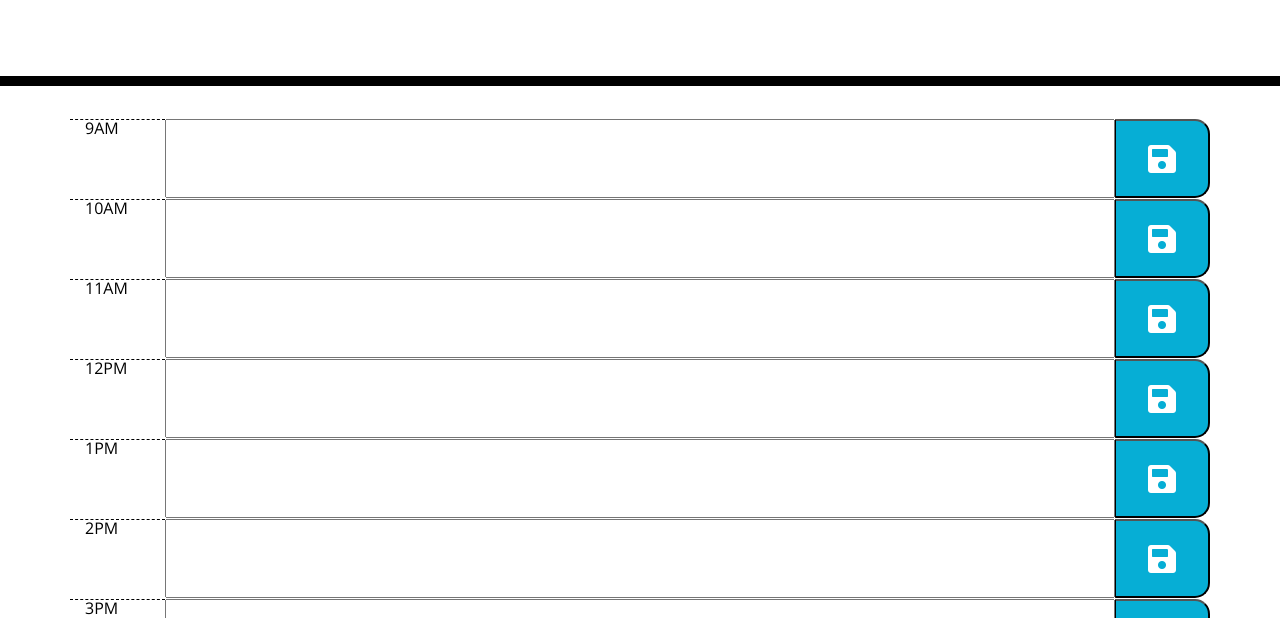
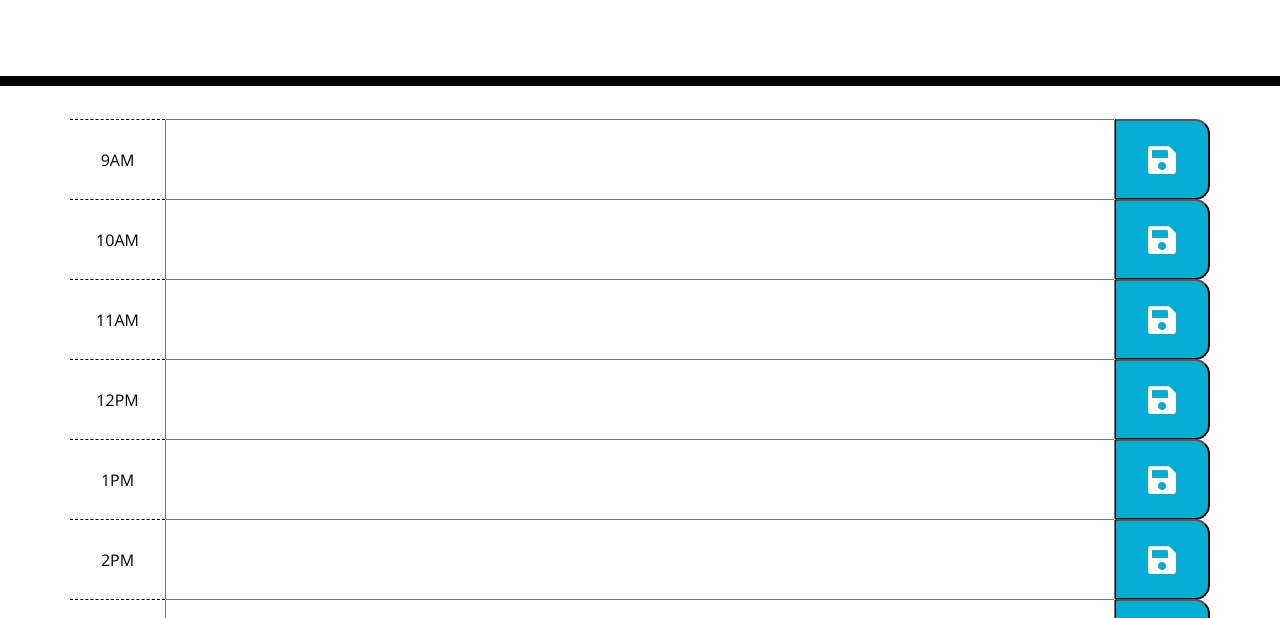
Before and after one commit to ARFreiler/Daily-Planner, a plain HTML site: page index.html in a window 1280 px wide. Shown: the part 182-800 px from the top of the page. Drawn offline with nearby package versions, Linux system fonts and the light colour scheme.

Commit message:
Added center align and line height attributes to span tags to place time text in desired location.

```diff
--- a/style.css
+++ b/style.css
@@ -11,6 +11,11 @@ textarea {
   color: #000000;
   border-left: 1px solid black;
   padding: 10px;
+}
+
+span {
+  text-align: center;
+  line-height: 80px;
 }
 
 .jumbotron {
```
